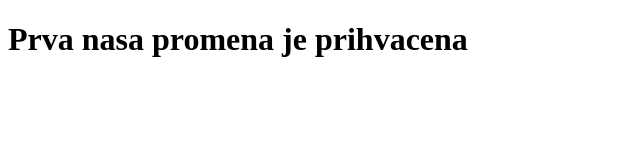
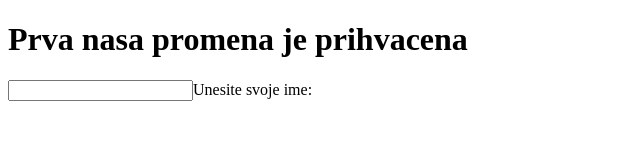
Before and after one commit to makanidja/proba, a plain HTML site: page index.html in a window 1280 px wide. Shown: the whole page, without its empty margins (0-640 px from the left). Drawn offline with Linux system fonts and the light colour scheme.

Commit message:
Druga promena je postavljena - idemooo

```diff
--- a/index.html
+++ b/index.html
@@ -7,5 +7,8 @@
 </head>
 <body>
     <h1>Prva nasa promena je prihvacena</h1>
+    <div>
+        <input type="text" name="ime">Unesite svoje ime:
+    </div>
 </body>
 </html>
```
